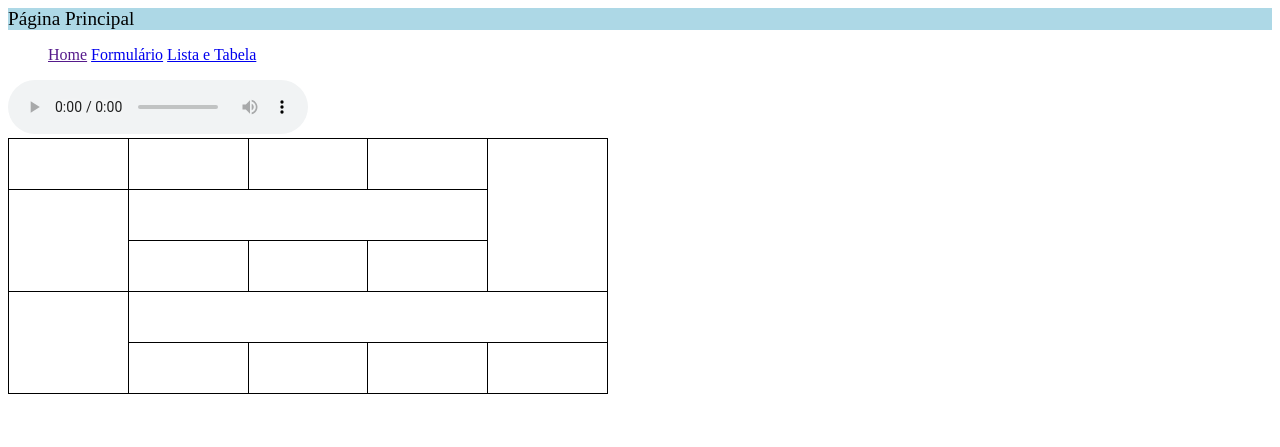
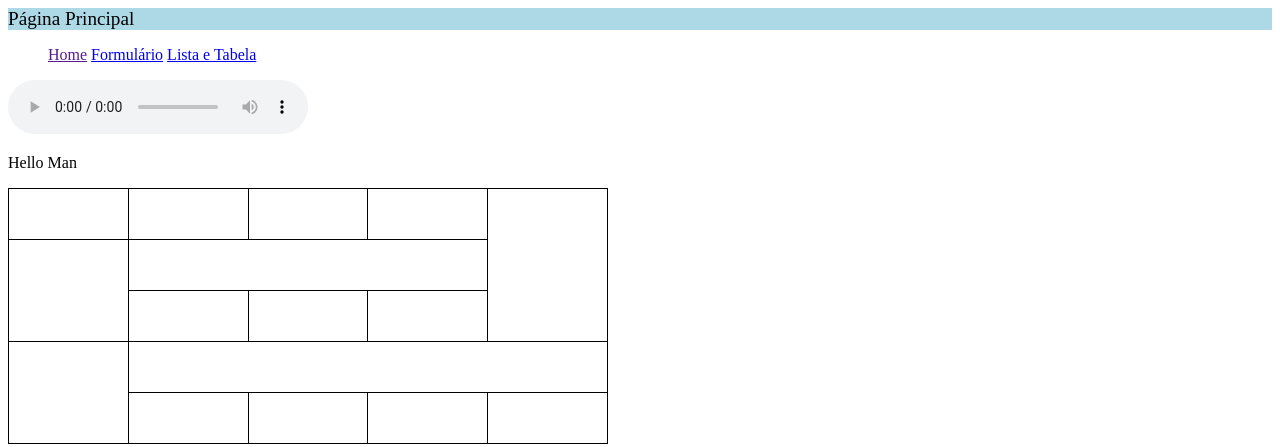
Before and after one commit to se19bas/WebClass, a website: page public_html/index.html in a window 1280 px wide. Drawn offline with Linux system fonts and the light colour scheme.

Commit message:
Add um p no index

```diff
--- a/public_html/index.html
+++ b/public_html/index.html
@@ -24,6 +24,7 @@ Click nbfs://nbhost/SystemFileSystem/Templates/Other/html.html to edit this temp
         <div>
             <audio src="Audio\sample-3s.mp3" controls=""/>
         </div>
+        <p>Hello Man</p>
         <div>
             <table>
                 <tr>
```
